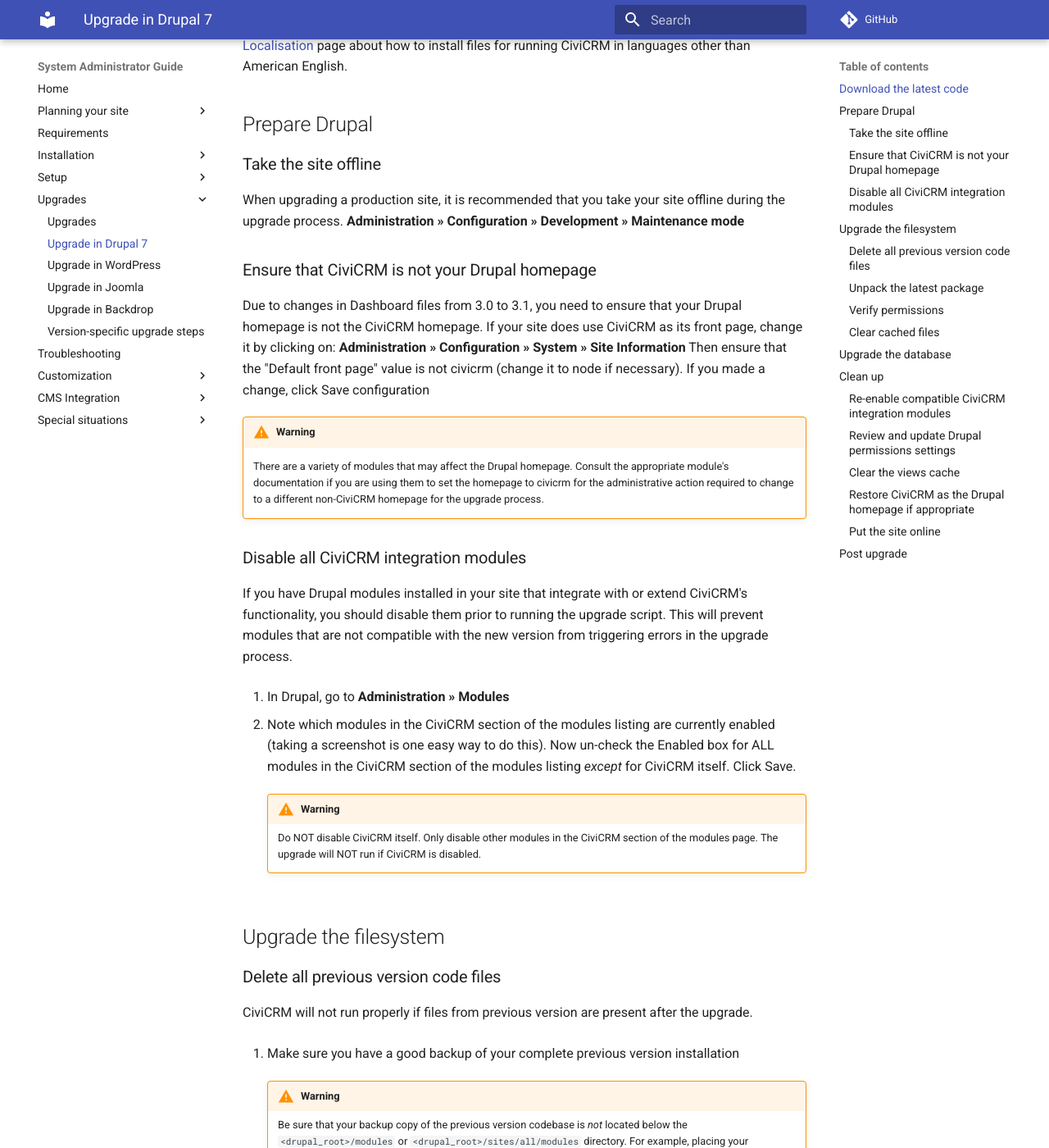
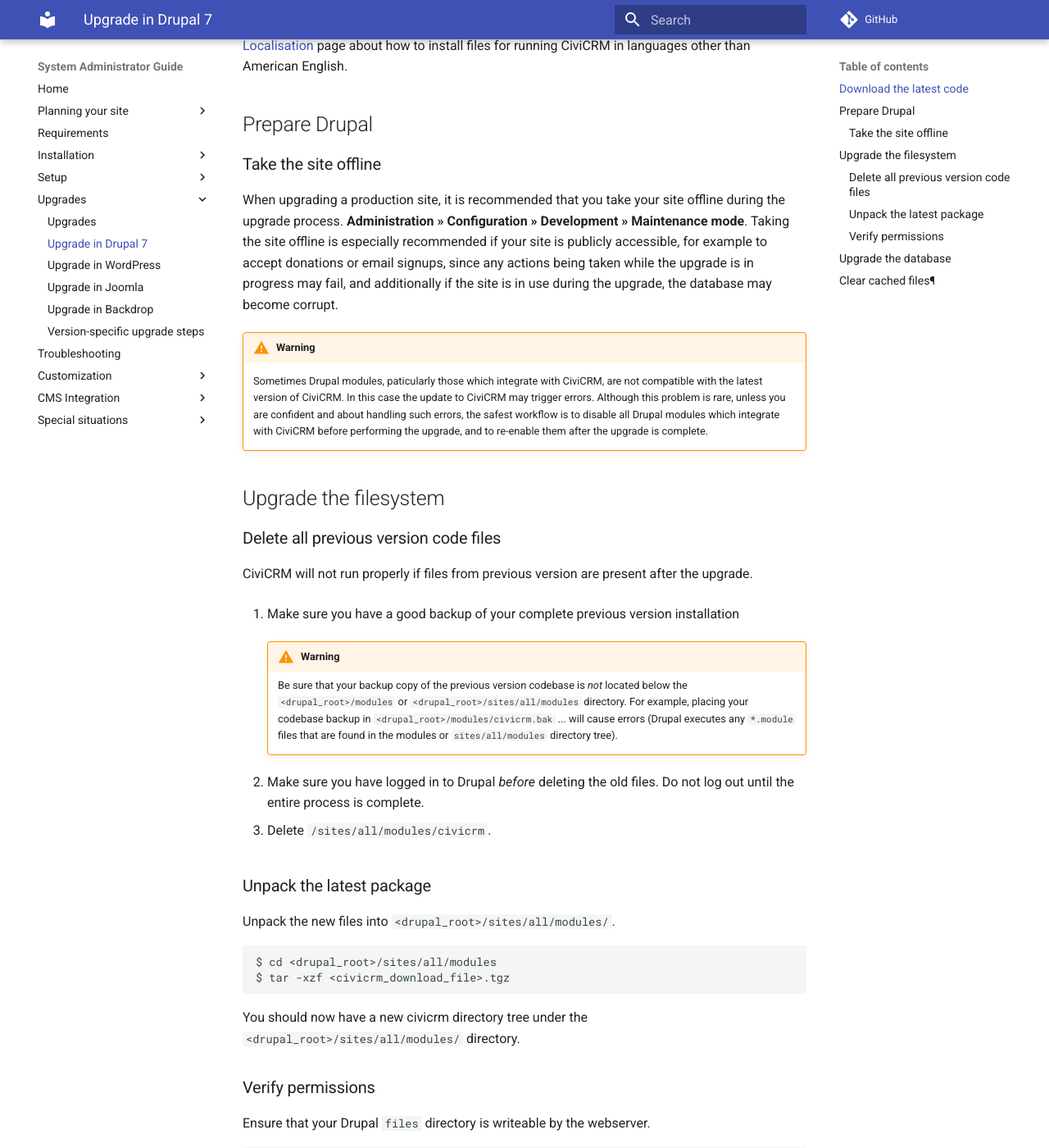
Before and after one commit to civicrm/civicrm-sysadmin-guide, an MkDocs documentation site: the page built from docs/upgrade/drupal7.md, in a window 1280 px wide and 1400 px high, scrolled down 533 px. Shown: the whole window at 82% size. Built offline with MkDocs 1.6.1 and Material for MkDocs 9.7.7, drawn with Linux system fonts in a browser that asks for light colours; comment, search, counter and statistics services are not loaded; old or Windows-style settings are respelled for this version of MkDocs; some of the changed text lies outside the part shown.

Commit message:
simplify upgrade steps (#134)
* simplify upgrade steps

resolves issue #52

* Update drupal7.md

````diff
--- a/docs/upgrade/drupal7.md
+++ b/docs/upgrade/drupal7.md
@@ -21,27 +21,10 @@ If using localization, also download the latest version of the localization file
 ### Take the site offline
 
 When upgrading a production site, it is recommended that you take your site offline during the upgrade process.
-**Administration » Configuration » Development » Maintenance mode**
-
-### Ensure that CiviCRM is not your Drupal homepage
-
-Due to changes in Dashboard files from 3.0 to 3.1, you need to ensure that your Drupal homepage is not the CiviCRM homepage. If your site does use CiviCRM as its front page, change it by clicking on:
-**Administration » Configuration » System » Site Information**
- Then ensure that the "Default front page" value is not civicrm (change it to node if necessary). If you made a change, click Save configuration
+**Administration » Configuration » Development » Maintenance mode**. Taking the site offline is especially recommended if your site is publicly accessible, for example to accept donations or email signups, since any actions being taken while the upgrade is in progress may fail, and additionally if the site is in use during the upgrade, the database may become corrupt.
 
 !!! warning
-    There are a variety of modules that may affect the Drupal homepage. Consult the appropriate module's documentation if you are using them to set the homepage to civicrm for the administrative action required to change to a different non-CiviCRM homepage for the upgrade process.
-
-### Disable all CiviCRM integration modules
-
-If you have Drupal modules installed in your site that integrate with or extend CiviCRM's functionality, you should disable them prior to running the upgrade script. This will prevent modules that are not compatible with the new version from triggering errors in the upgrade process.
-
-1. In Drupal, go to **Administration » Modules**
-
-1. Note which modules in the CiviCRM section of the modules listing are currently enabled (taking a screenshot is one easy way to do this). Now un-check the Enabled box for ALL modules in the CiviCRM section of the modules listing _except_ for CiviCRM itself. Click Save.
-
-    !!! warning
-        Do NOT disable CiviCRM itself. Only disable other modules in the CiviCRM section of the modules page. The upgrade will NOT run if CiviCRM is disabled.
+    Sometimes Drupal modules, paticularly those which integrate with CiviCRM, are not compatible with the latest version of CiviCRM. In this case the update to CiviCRM may trigger errors. Although this problem is rare, unless you are confident and about handling such errors, the safest workflow is to disable all Drupal modules which integrate with CiviCRM before performing the upgrade, and to re-enable them after the upgrade is complete.
 
 ## Upgrade the filesystem
 
@@ -81,10 +64,6 @@ $ find . -type f -exec chmod 0644 {} \;
 $ chmod -R u+rw files
 ```
 
-### Clear cached files
-
-Delete all files in `sites/default/files/civicrm/templates_c/`
-
 ## Upgrade the database
 
 Choose one of the following methods:
@@ -101,42 +80,21 @@ Choose one of the following methods:
     http://example.org/civicrm/upgrade?reset=1
     ```
 
-    !!! note
-        This page loads on a drupal maintenance page. If you use a custom `maintenance.tpl.php` file you may wish to temporarily disable that file and use Drupal's default.
+* Or, run the following `cv` command from within your site:
+
+    ```bash
+    $ cv upgrade:db
+    ```
+
+!!! note
+    The `cv upgrade:db` command accepts a --dry-run option to show what changes will be made before committing them to the database.
+    For the maximum level of verbosity use `cv upgrade:db --dry-run -vv`.
 
 
-## Clean up
+## Clear cached files¶
 
-### Re-enable compatible CiviCRM integration modules
+Delete all files in sites/default/files/civicrm/templates_c/, or clear the caches using one of the command line tools, such s `cv flush` or `drush cache-clear civicrm`.
 
-1. In Drupal, go to **Administration » Modules**
 
-1. Go through your list of CiviCRM integration modules and confirm compatibility with the new release if applicable. (If you've downloaded the module from Drupal.org - check the module's page for compatibility information.)
-
-1. Re-enable all compatible modules by re-checking the Enabled box. You may want to do this "one at a time" if you're unsure of compatibility.
-
-1. If you wish to use a different theme for CiviCRM administrative pages than the public pages on your site, enable the **CiviCRM Theme** module that now is included and then set the theme at `admin/appearance`.
-
-### Review and update Drupal permissions settings
-
-It's a good idea to verify Drupal role-based permissions which were added in recent releases. You can review and update these at **Administer CiviCRM » Users and Permissions » Permissions (Access Control) » Drupal Access Control**:
-
-### Clear the views cache
-
-If you were using Views integration prior to this upgrade, you will need to go to **Administration » Structure » Views » Settings » Advanced** and press "Clear Views cache" for Views to capture changes in the CiviCRM Views integration code.
-
-### Restore CiviCRM as the Drupal homepage if appropriate
-
-If you changed the default Drupal homepage from CiviCRM, now is the time to restore it. You can do this by navigating to:
-**Administration » Configuration » System » Site Information**
- then change the Default front page to civicrm, and click Save configuration.
-
-### Put the site online
-
-Toggle the following feature, and put your site back online:
-
-**Administration » Configuration » Development » Site Maintenance**
-
-## Post upgrade
-
-See these steps to take [after upgrading](/upgrade/index.md#after-upgrading).
+!!! note
+    If you disabled modules, or placed the site in maintenance mode, remember to reverse those steps after the upgrade.
````
